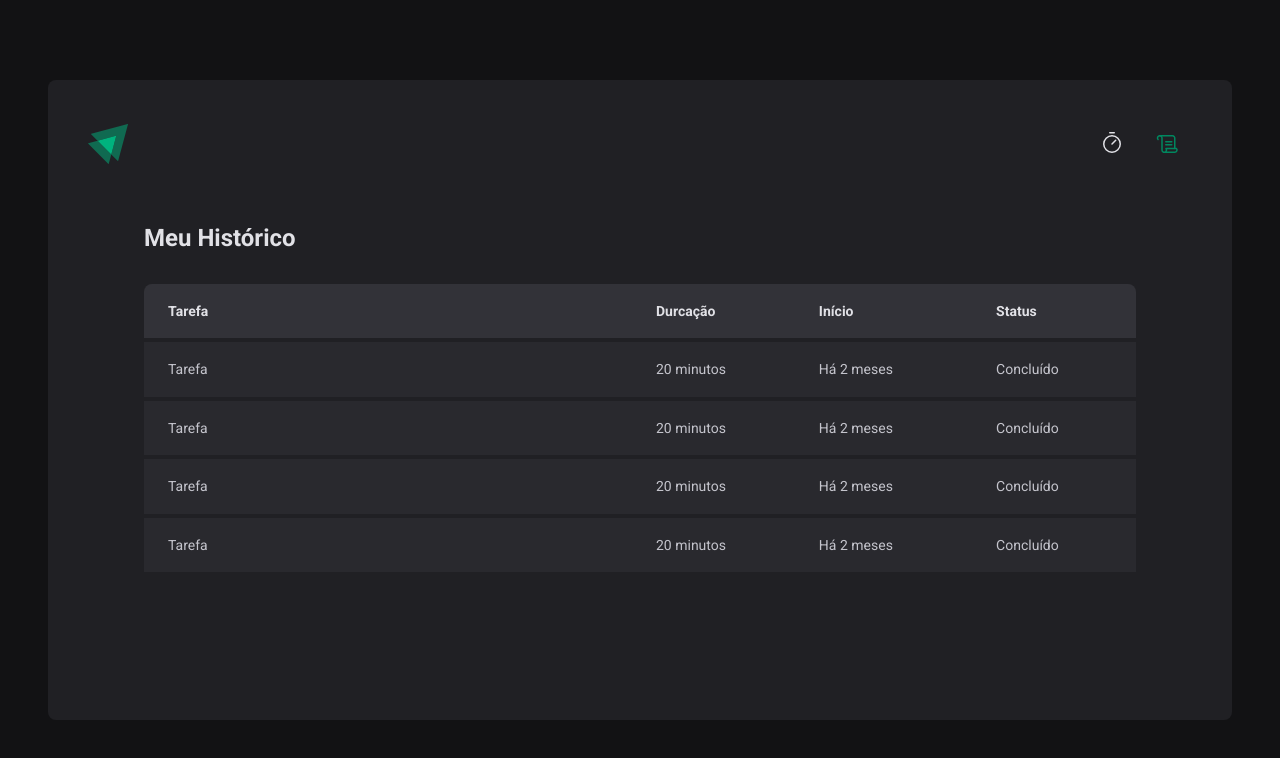
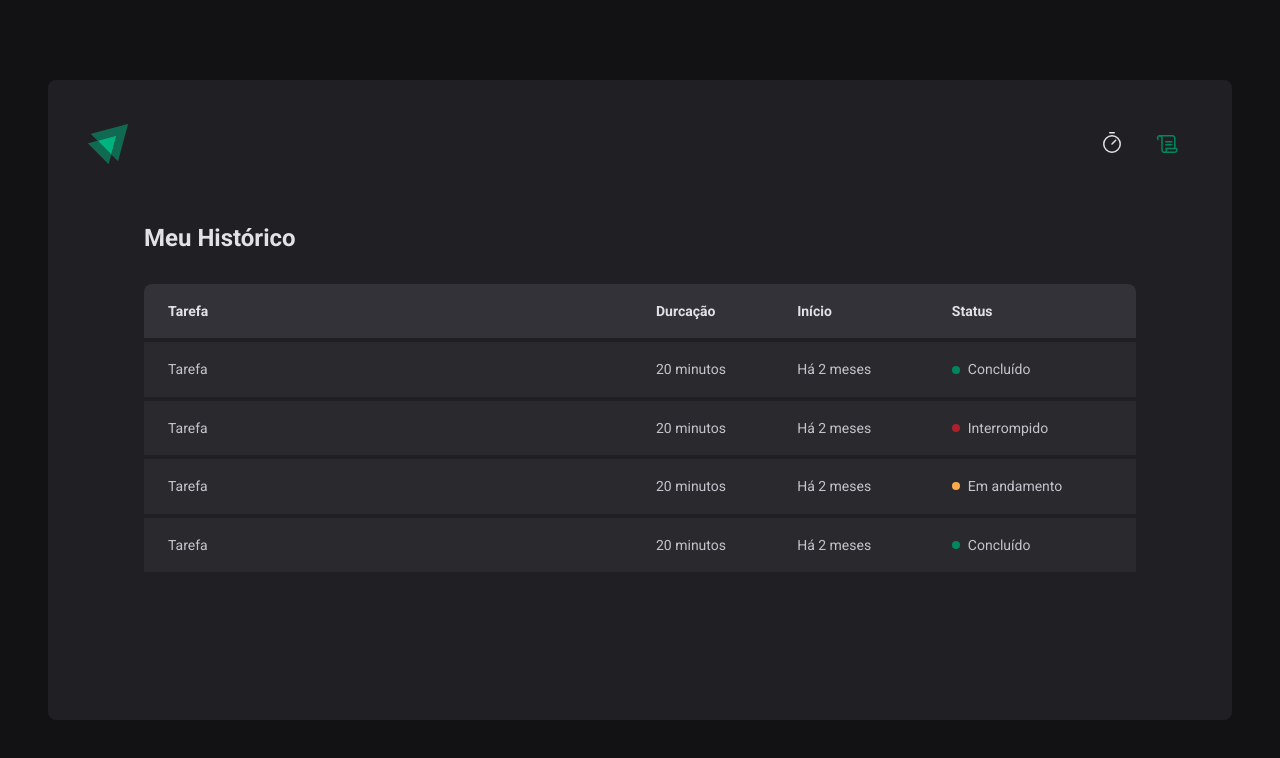
Before and after one commit to Cannyster/AprendizadoRocketSeat, a React (Vite) app in the folder 02-ignite-timer/: page /history in a window 1280 px wide. Shown: the top 758 px of the page. Built offline with nearby package versions, Linux system fonts and the light colour scheme.

Commit message:
Inserindo estados

```diff
--- a/02-ignite-timer/package.json
+++ b/02-ignite-timer/package.json
@@ -10,11 +10,14 @@
     "preview": "vite preview"
   },
   "dependencies": {
+    "@hookform/resolvers": "^3.9.0",
     "phosphor-react": "^1.4.1",
     "react": "^18.3.1",
     "react-dom": "^18.3.1",
+    "react-hook-form": "^7.52.2",
     "react-router-dom": "^6.26.0",
-    "styled-components": "^6.1.12"
+    "styled-components": "^6.1.12",
+    "zod": "^3.23.8"
   },
   "devDependencies": {
     "@types/react": "^18.3.3",
--- a/02-ignite-timer/src/pages/History/History.tsx
+++ b/02-ignite-timer/src/pages/History/History.tsx
@@ -1,4 +1,4 @@
-import { HistoryContainer, HistoryList } from "./styles";
+import { HistoryContainer, HistoryList, Status } from "./styles";
 
 export function History() {
   return (
@@ -19,25 +19,33 @@
               <td>Tarefa</td>
               <td>20 minutos</td>
               <td>Há 2 meses</td>
-              <td>Concluído</td>
+              <td>
+                <Status statusColor="green">Concluído</Status>
+              </td>
             </tr>
             <tr>
               <td>Tarefa</td>
               <td>20 minutos</td>
               <td>Há 2 meses</td>
-              <td>Concluído</td>
+              <td>
+                <Status statusColor="red">Interrompido</Status>
+              </td>
             </tr>
             <tr>
               <td>Tarefa</td>
               <td>20 minutos</td>
               <td>Há 2 meses</td>
-              <td>Concluído</td>
+              <td>
+                <Status statusColor="yellow">Em andamento</Status>
+              </td>
             </tr>
             <tr>
               <td>Tarefa</td>
               <td>20 minutos</td>
               <td>Há 2 meses</td>
-              <td>Concluído</td>
+              <td>
+                <Status statusColor="green">Concluído</Status>
+              </td>
             </tr>
           </tbody>
         </table>
--- a/02-ignite-timer/src/pages/History/styles.ts
+++ b/02-ignite-timer/src/pages/History/styles.ts
@@ -60,3 +60,30 @@
     }
   }
 `;
+
+// Montando toda a estrutura para escolher as cores conforme o padrão ja mapeado
+const STATUS_COLORS = {
+  yellow: "yellow-500",
+  red: "red-500",
+  green: "green-500",
+  // As const e pra dizer que esses textos vão ser estáticos, não valores variáveis
+} as const;
+
+interface StatusProps {
+  statusColor: "yellow" | "red" | "green";
+}
+
+export const Status = styled.span<StatusProps>`
+  display: flex;
+  align-items: center;
+  gap: 0.5rem;
+
+  // Aqui o ::before insere a bolinha que tem a cor do status
+  &::before {
+    content: "";
+    width: 0.5rem;
+    height: 0.5rem;
+    border-radius: 50%;
+    background: ${(props) => props.theme[STATUS_COLORS[props.statusColor]]};
+  }
+`;
--- a/02-ignite-timer/src/pages/Home/index.tsx
+++ b/02-ignite-timer/src/pages/Home/index.tsx
@@ -1,4 +1,7 @@
 import { Play } from "phosphor-react";
+import { useForm } from "react-hook-form";
+import { zodResolver } from "@hookform/resolvers/zod";
+import * as zod from "zod";
 import {
   HomeContainer,
   FormContainer,
@@ -8,11 +11,70 @@
   TaskInput,
   MinutesAmountInput,
 } from "./styles";
+import { useState } from "react";
+
+//montagem do esquema de validação do zod e relativamente simples conforme abaixo
+//e bom criar um esquema para depois adiciona-lo a fonfiguraçã do zod (linhas 24/26)
+const newCycleFormValidationSchema = zod.object({
+  task: zod.string().min(1, "Informe a Tarefa"),
+  minutesAmount: zod
+    .number()
+    .min(5, "O ciclo precisa ser de no mínimo 05 minutos")
+    .max(60, "O ciclo precisa ser de no máximo 60 minutos"),
+});
+
+// interface criada para da forma de objeto aos dados recuperados dos inputs do formulário
+// interface NewCycleFormData {
+//   task: string;
+//   minutesAmount: number;
+// }
+
+interface Cycle {
+  id: string;
+  task: string;
+  minutesAmount: number;
+}
+
+//o zod pode inferir qual o tipo e estrutura dos objetos apartir do schema
+// como typescript não entende bem variáveis javascript, e necessário usar o type of para o typescript reconhecer ela
+type NewCycleFormData = zod.infer<typeof newCycleFormValidationSchema>;
 
 export function Home() {
+  // função Register adiciona inputs ao formulario e HandleSubmit
+  // a função reset indicada na desestruturação, ela volta o valor dos campos para o valor original definido em defaultValues
+  const { register, handleSubmit, watch, formState, reset } =
+    useForm<NewCycleFormData>({
+      resolver: zodResolver(newCycleFormValidationSchema),
+      //Cadastrando os valores padrão dos inputs
+      defaultValues: { task: "", minutesAmount: 0 },
+    });
+
+  const [Cycles, setCycles] = useState<Cycle[]>([]);
+
+  function handleCreateNewCycle(data: NewCycleFormData) {
+    const newCycle: Cycle = {
+      //Aqui vamos pegar a data em milissegundos, sem risco de repetição de ID
+      id: String(new Date().getTime()),
+      task: data.task,
+      minutesAmount: data.minutesAmount,
+    };
+    setCycles((state) => [...state, newCycle]);
+    reset();
+  }
+
+  // formstate e um retorno do userform, e tem afunção erros que permite ver se houve algum erro com aquele formState
+  // nesse caso vamos imprimir no console qual foi o erro que acabou ocorrendo.
+  console.log(formState.errors);
+
+  //variável criada para acompanhar o valor do input com o nome Task
+  const task = watch("task");
+
+  //variável criada para controle o disabled do botão
+  const isSubmitDisabled = !task;
+
   return (
     <HomeContainer>
-      <form action="">
+      <form onSubmit={handleSubmit(handleCreateNewCycle)} action="">
         <FormContainer>
           <label htmlFor="task"> Vou trabalhar em </label>
           <TaskInput
@@ -20,6 +82,10 @@
             list="task-suggestions"
             type="text"
             placeholder="Dê um nome para o seu projeto"
+            //forma de adicionar o register jutamente com o nome daquele campo
+            //utilizar o Spread Operator aqui basicamente passa todos os metodos possiveis do register
+            //como retornos propriedade acopladas ao input
+            {...register("task")}
           />
 
           <datalist id="task-suggestions">
@@ -38,6 +104,9 @@
             step={5} // o número mostrado no input vai pular de 5 em 5.
             min={5} // valor mínimo aceito no input
             max={60} // valor máximo aceito no input
+            // o register permite que se passe um objeto de configuração para o input definido
+            //aqui no caso o valor retornado sera um number e não uma string como foi antes
+            {...register("minutesAmount", { valueAsNumber: true })}
           />
 
           <span>minutos.</span>
@@ -51,7 +120,7 @@
           <span>0</span>
         </CountdownContainer>
 
-        <StartCountdownButton type="submit" disabled>
+        <StartCountdownButton type="submit" disabled={isSubmitDisabled}>
           <Play size={24} />
           Começar
         </StartCountdownButton>
@@ -59,3 +128,5 @@
     </HomeContainer>
   );
 }
+
+//Task esta sendo acompanhada pela função watch, por isso ela pode se usada como validação para o botão - StartCountdownButton -
```
Also changed, not shown: 1 other file (tests, documents, lock files or other folders).
